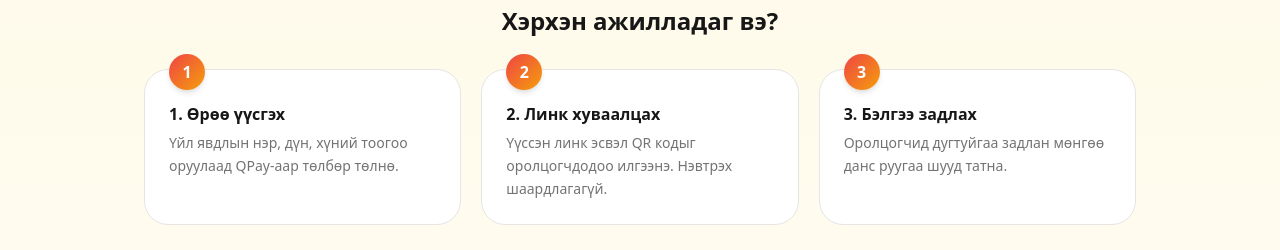
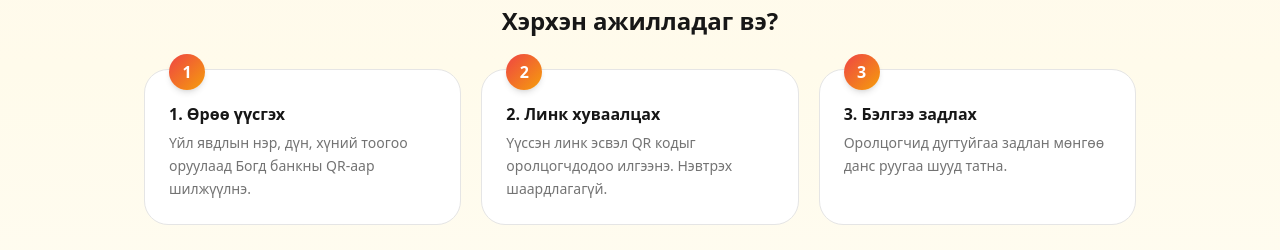
Before and after one commit to iUniQuee/Dugtui, a React (Vite) app: page / in a window 1280 px wide. Shown: the part 880-1130 px from the top of the page. Built offline with nearby package versions, Linux system fonts and the light colour scheme; no server answers; the database is empty.

Commit message:
docs(landing): describe the bank QR transfer step instead of QPay

```diff
--- a/src/screens/Landing.tsx
+++ b/src/screens/Landing.tsx
@@ -49,7 +49,7 @@ const MODES: {
 const STEPS = [
   {
     title: '1. Өрөө үүсгэх',
-    desc: 'Үйл явдлын нэр, дүн, хүний тоогоо оруулаад QPay-аар төлбөр төлнө.',
+    desc: 'Үйл явдлын нэр, дүн, хүний тоогоо оруулаад Богд банкны QR-аар шилжүүлнэ.',
   },
   {
     title: '2. Линк хуваалцах',
```
